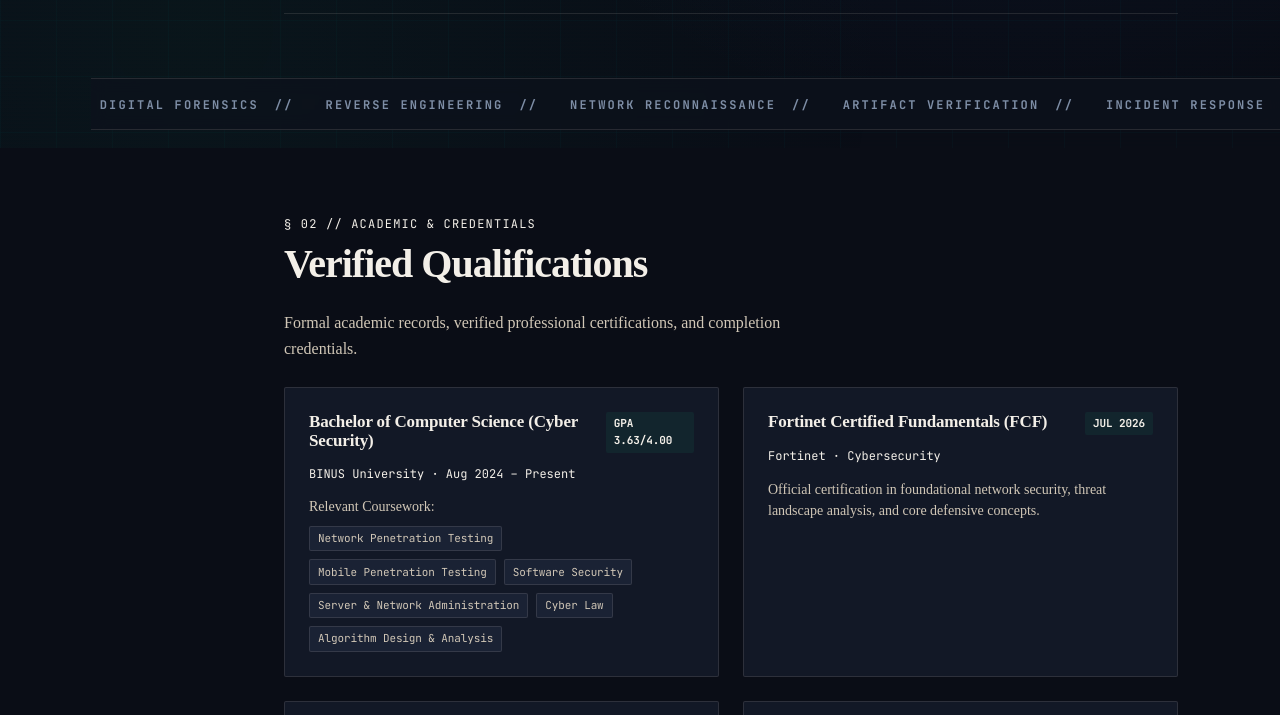
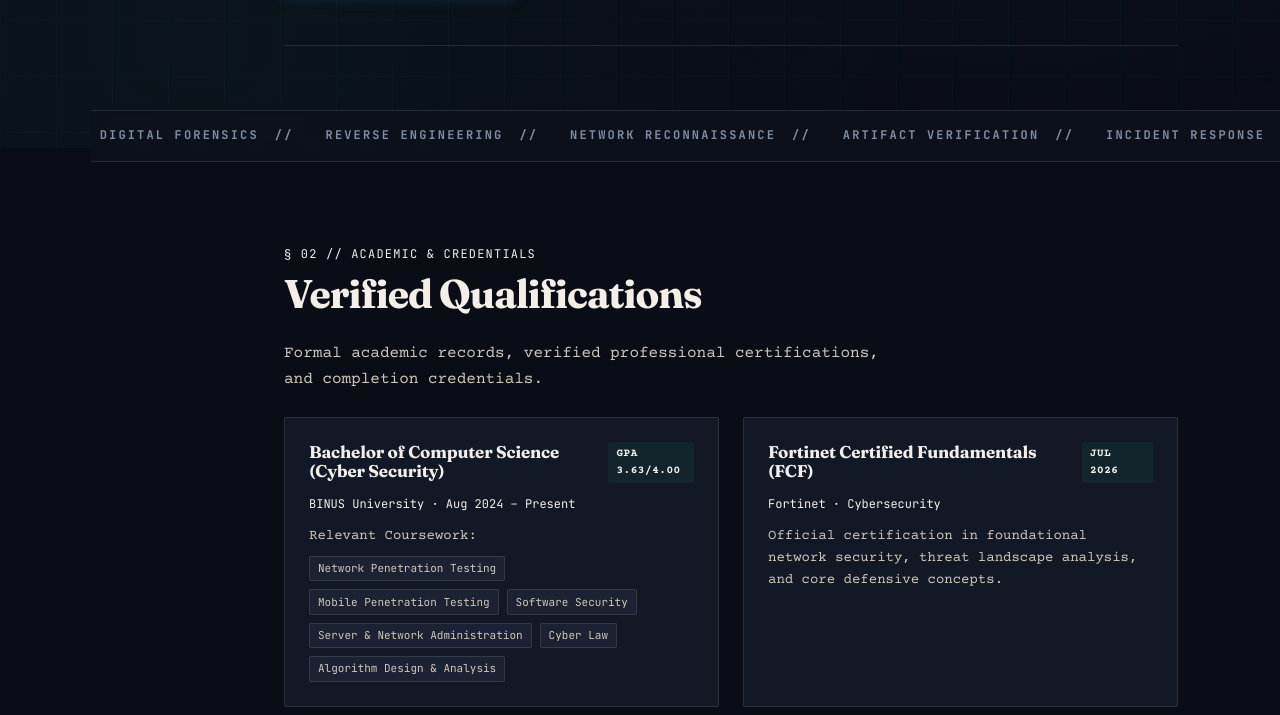
Before and after one commit to LKenzo/max-portofolio, a website built with Vite: page index.html in a window 1280 px wide. Shown: the part 652-1367 px from the top of the page. Built offline with nearby package versions, Linux system fonts and the light colour scheme; some packages are replaced by stand-ins of ours; animation ran at ten frames a second.

Commit message:
style: add self-hosted fraunces serif and courier prime subsets

```diff
--- a/src/styles/typography.css
+++ b/src/styles/typography.css
@@ -1,22 +1,37 @@
 /*
  * TYPOGRAPHY: Self-hosted fonts & scale
- * Strict CSP compliant: loaded from /fonts/ locally, no CDN requests.
+ * Strict CSP compliant: loaded locally from /fonts/, zero CDN dependencies.
+ * Hierarchy:
+ * - Headings: Fraunces (editorial serif)
+ * - Labels, Stamps, Case Meta: Courier Prime (typewriter / dossier)
+ * - Hashes, Crypto, Code: JetBrains Mono (technical monospace)
  */
 
 @font-face {
-  font-family: 'Space Grotesk';
+  font-family: 'Fraunces';
+  font-style: normal;
+  font-weight: 600 700;
+  font-display: swap;
+  src: url('/fonts/fraunces-latin.woff2') format('woff2');
+  unicode-range: U+0000-00FF, U+0131, U+0152-0153, U+02BB-02BC, U+02C6, U+02DA, U+02DC, U+0304, U+0308, U+0329, U+2000-206F, U+20AC, U+2122, U+2191, U+2193, U+2212, U+2215, U+FEFF, U+FFFD;
+}
+
+@font-face {
+  font-family: 'Courier Prime';
   font-style: normal;
   font-weight: 400;
   font-display: swap;
-  src: url('/fonts/space-grotesk-400.woff2') format('woff2');
+  src: url('/fonts/courier-prime-400.woff2') format('woff2');
+  unicode-range: U+0000-00FF, U+0131, U+0152-0153, U+02BB-02BC, U+02C6, U+02DA, U+02DC, U+0304, U+0308, U+0329, U+2000-206F, U+20AC, U+2122, U+2191, U+2193, U+2212, U+2215, U+FEFF, U+FFFD;
 }
 
 @font-face {
-  font-family: 'Space Grotesk';
+  font-family: 'Courier Prime';
   font-style: normal;
   font-weight: 700;
   font-display: swap;
-  src: url('/fonts/space-grotesk-700.woff2') format('woff2');
+  src: url('/fonts/courier-prime-700.woff2') format('woff2');
+  unicode-range: U+0000-00FF, U+0131, U+0152-0153, U+02BB-02BC, U+02C6, U+02DA, U+02DC, U+0304, U+0308, U+0329, U+2000-206F, U+20AC, U+2122, U+2191, U+2193, U+2212, U+2215, U+FEFF, U+FFFD;
 }
 
 @font-face {
@@ -25,6 +40,7 @@
   font-weight: 400;
   font-display: swap;
   src: url('/fonts/jetbrains-mono-400.woff2') format('woff2');
+  unicode-range: U+0000-00FF, U+0131, U+0152-0153, U+02BB-02BC, U+02C6, U+02DA, U+02DC, U+0304, U+0308, U+0329, U+2000-206F, U+20AC, U+2122, U+2191, U+2193, U+2212, U+2215, U+FEFF, U+FFFD;
 }
 
 @font-face {
@@ -33,10 +49,11 @@
   font-weight: 700;
   font-display: swap;
   src: url('/fonts/jetbrains-mono-700.woff2') format('woff2');
+  unicode-range: U+0000-00FF, U+0131, U+0152-0153, U+02BB-02BC, U+02C6, U+02DA, U+02DC, U+0304, U+0308, U+0329, U+2000-206F, U+20AC, U+2122, U+2191, U+2193, U+2212, U+2215, U+FEFF, U+FFFD;
 }
 
 body {
-  font-family: var(--font-editorial);
+  font-family: var(--font-label);
   font-size: 1rem;
   line-height: 1.6;
   color: var(--ink-primary);
@@ -46,20 +63,29 @@
 }
 
 h1, h2, h3, h4, .font-heading {
-  font-family: var(--font-editorial);
+  font-family: var(--font-heading);
   font-weight: 700;
   line-height: 1.15;
-  letter-spacing: -0.025em;
+  letter-spacing: -0.015em;
   color: var(--ink-primary);
+}
+
+.font-label,
+.stage-tag,
+.stamp,
+.custody-meta,
+.label-caps {
+  font-family: var(--font-label);
+  text-transform: uppercase;
+  letter-spacing: 0.05em;
 }
 
 .font-mono,
 code,
 pre,
-.stamp,
-.section-meta,
-.data-table,
-.tag {
+.crypto-hash,
+.sha256-string,
+.data-table {
   font-family: var(--font-mono);
-  letter-spacing: -0.01em;
+  letter-spacing: -0.02em;
 }
```
Also changed, not shown: public/fonts/courier-prime-400.woff2 (added), public/fonts/courier-prime-700.woff2 (added), public/fonts/fraunces-latin.woff2 (added).
